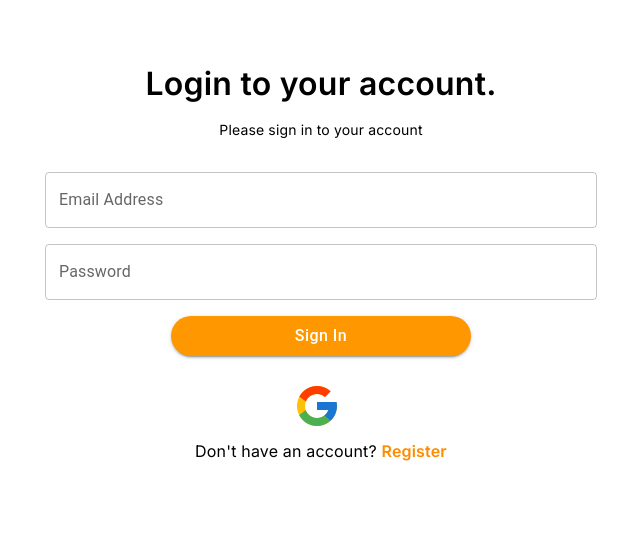
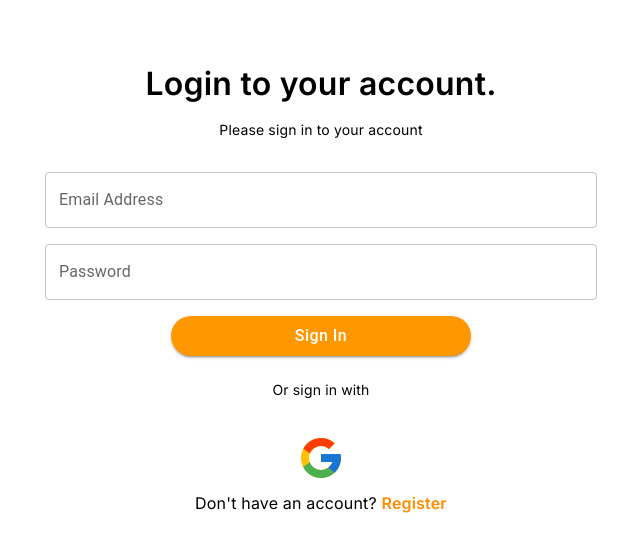
Before and after one commit to MichelleFMB/project-GMT, a React (Create React App) app: page /login in a window 1280 px wide. Shown: the top 552 px of the page, without its empty margins (319-959 px from the left). Built offline with nearby package versions, Linux system fonts and the light colour scheme.

Commit message:
fix - login section

```diff
--- a/src/components/Login/Login.js
+++ b/src/components/Login/Login.js
@@ -21,6 +21,10 @@ const Login = () => {
   }, [user]);
 
   const handleLogin = () => {
+    if (!email || !password) {
+      alert('Please fill in all fields');
+      return;
+    }
     dispatch(loginWithEmailAction(email, password));
   };
 
@@ -70,6 +74,7 @@ const Login = () => {
         <Typography variant="body2" sx={{ mb: 4, fontSize: '0.875rem' }}>
           Please sign in to your account
         </Typography>
+        {error && <Typography color="error">{error}</Typography>}
         <TextField
           fullWidth
           type="email"
@@ -95,18 +100,21 @@ const Login = () => {
           variant="contained"
           onClick={handleLogin}
           sx={{
-            mb: 2,
+            mb: 4,
             textTransform: 'none',
             fontSize: '1rem',
             backgroundColor: '#FF9800',
             '&:hover': { backgroundColor: '#E68900' },
-            marginBottom: '1rem',
             borderRadius: '20px',
-            maxWidth: '300px'
+            maxWidth: '300px',
+            margin: '0 auto'
           }}
         >
           Sign In
         </Button>
+        <Typography variant="body2" sx={{ mt: 3,mb: 3, fontSize: '0.875rem' }}>
+          Or sign in with
+        </Typography>
         <div
           onClick={handleGoogleLogin}
           style={{
@@ -131,7 +139,7 @@ const Login = () => {
           <img
             src={`${process.env.PUBLIC_URL}/assets/google_icon.png`}
             alt="Google Icon"
-            style={{ marginRight: '8px', display: 'flex', justifyContent: 'center'}}
+            style={{ display: 'flex', justifyContent: 'center'}}
           />
         </div>
         <Typography variant="body2" style={{ fontSize: '1rem' }}>
```
